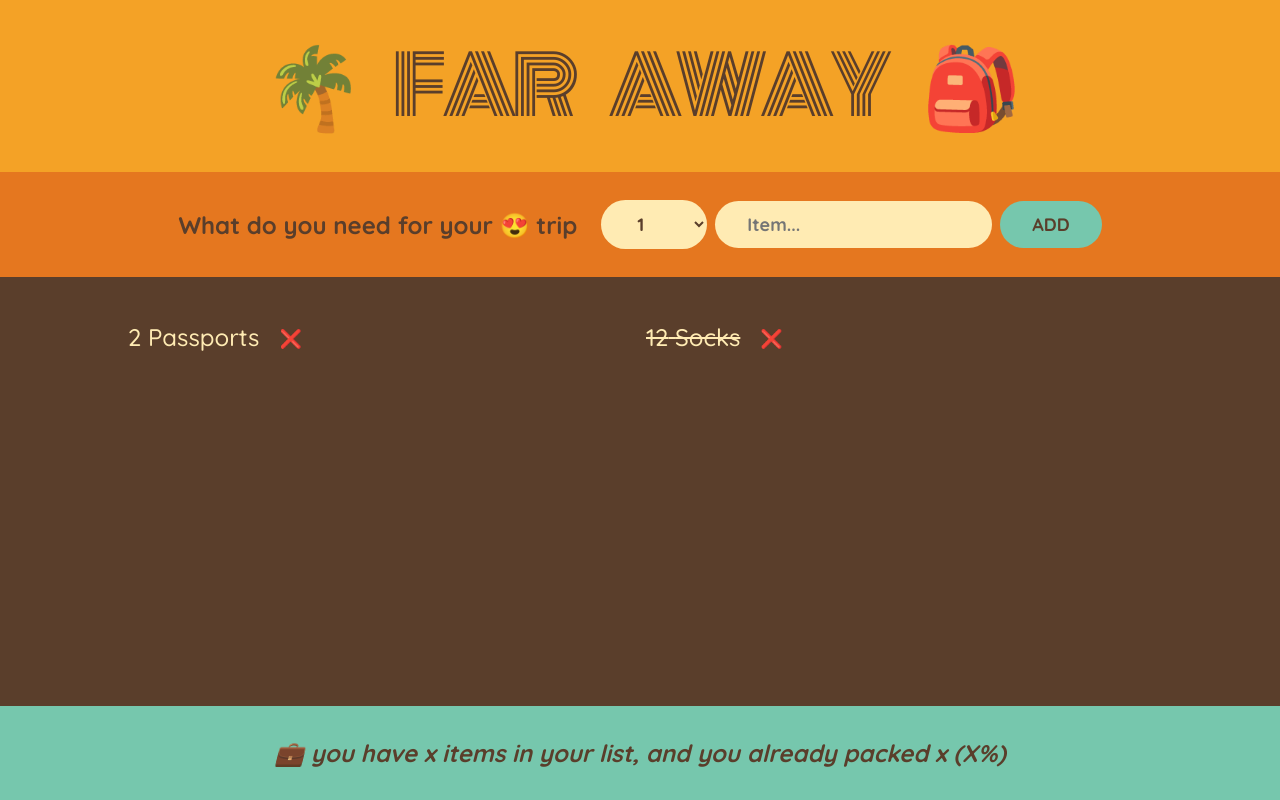
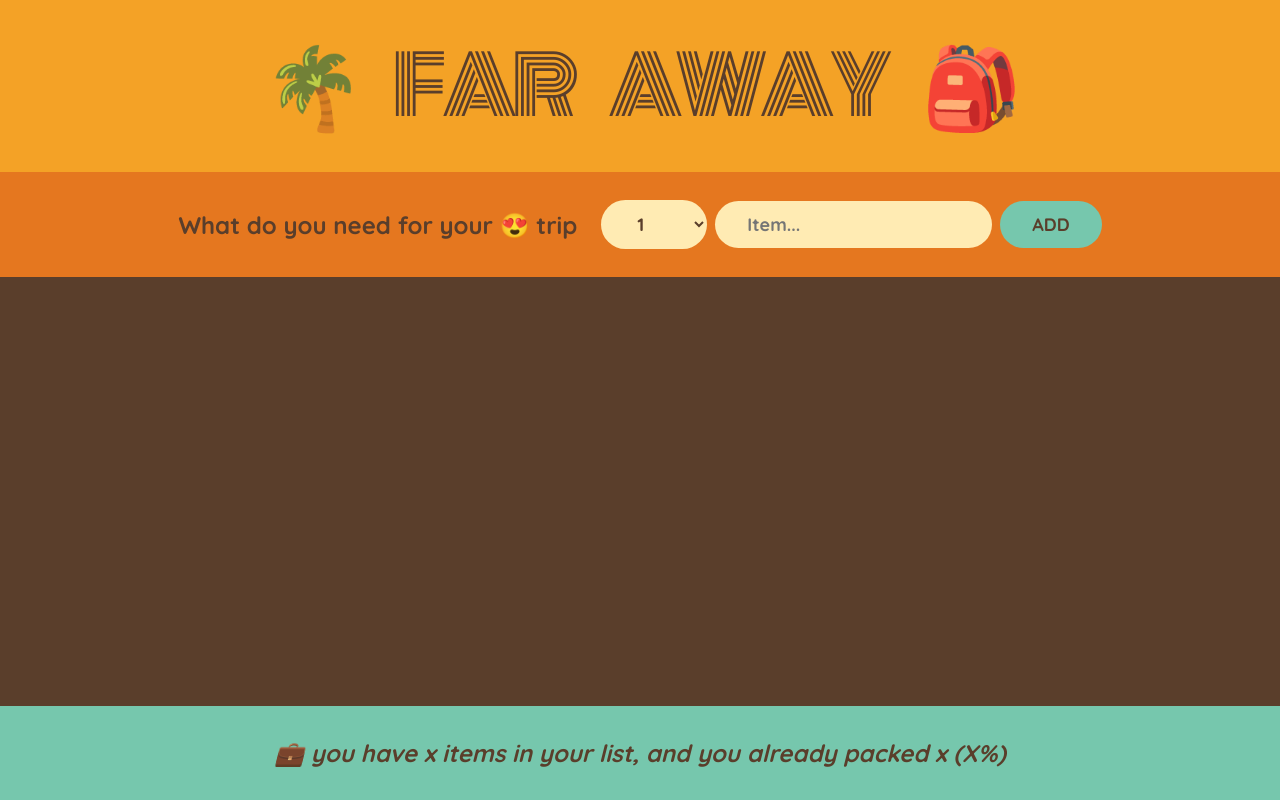
Before and after one commit to lahirujay99/React, a React (Create React App) app in the folder 05-travel-list/: page / in a window 1280 px wide. Built offline with nearby package versions, Linux system fonts and the light colour scheme.

Commit message:
setup packing list rendering based on current state, use lifting up texhnique

```diff
--- a/05-travel-list/src/App.js
+++ b/05-travel-list/src/App.js
@@ -1,16 +1,22 @@
 import React, { useState } from "react";
 
-const initialItems = [
-  { id: 1, description: "Passports", quantity: 2, packed: false },
-  { id: 2, description: "Socks", quantity: 12, packed: true },
-];
+// const initialItems = [
+//   { id: 1, description: "Passports", quantity: 2, packed: false },
+//   { id: 2, description: "Socks", quantity: 12, packed: true },
+// ];
 
 export default function App() {
+  const [items, setItems] = useState([]);
+
+  function handleItems(item) {
+    setItems((items) => [...items, item]);
+  }
+
   return (
     <div className="app">
       <Logo />
-      <Form />
-      <PackingList />
+      <Form onAddItems={handleItems} />
+      <PackingList items={items} />
       <Stats />
     </div>
   );
@@ -19,7 +25,7 @@
 function Logo() {
   return <h1>🌴 Far Away 🎒</h1>;
 }
-function Form() {
+function Form({ onAddItems }) {
   const [description, setDescription] = useState("");
   const [quantity, setQuantity] = useState(1);
 
@@ -29,6 +35,8 @@
     if (!description) return;
     const newItem = { description, quantity, package: false, id: Date.now() };
     console.log(newItem);
+
+    onAddItems(newItem);
 
     setDescription("");
     setQuantity(1);
@@ -60,11 +68,11 @@
     </form>
   );
 }
-function PackingList() {
+function PackingList({ items }) {
   return (
     <div className="list">
       <ul>
-        {initialItems.map((item) => (
+        {items.map((item) => (
           <Item key={item.id} item={item} />
         ))}
       </ul>
```
